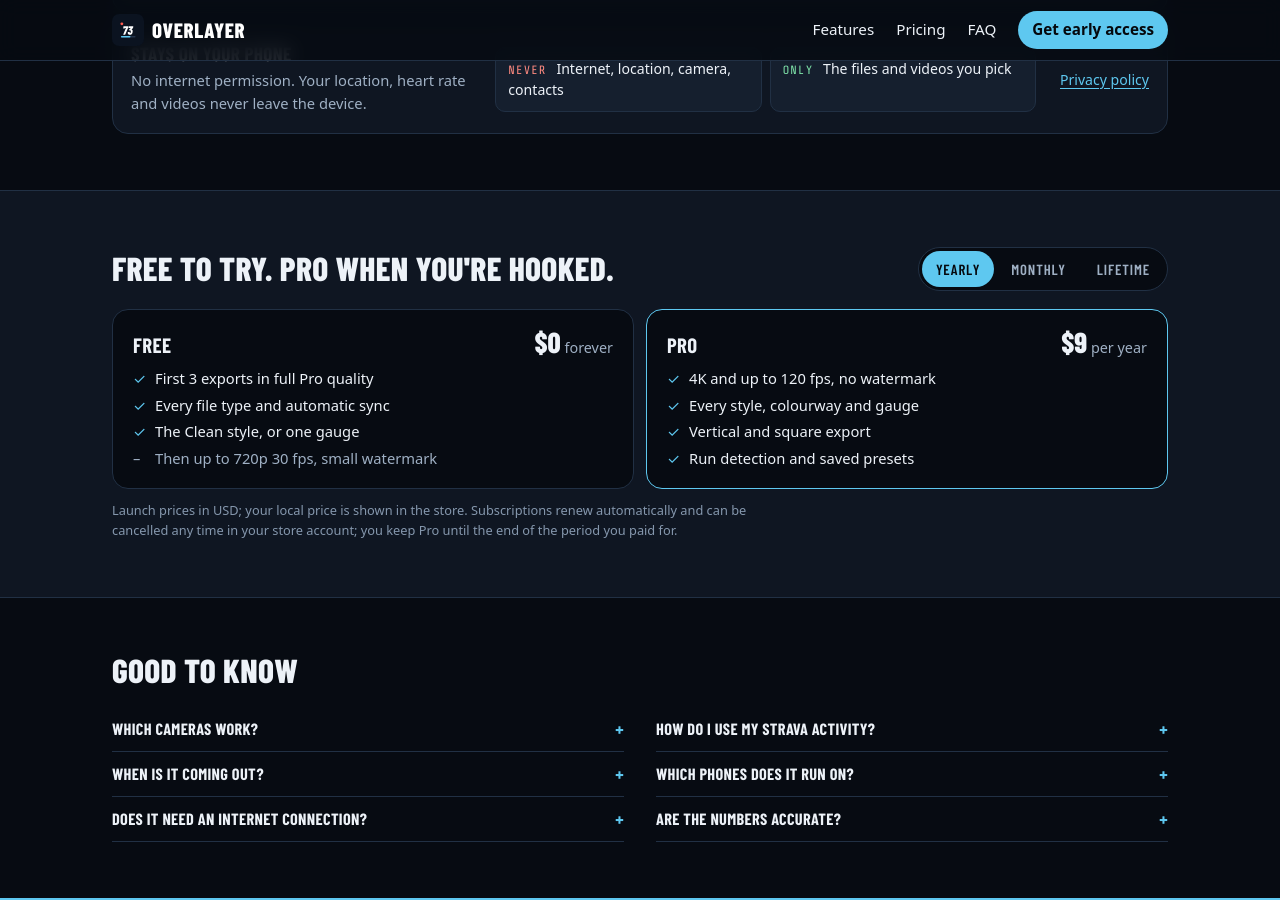
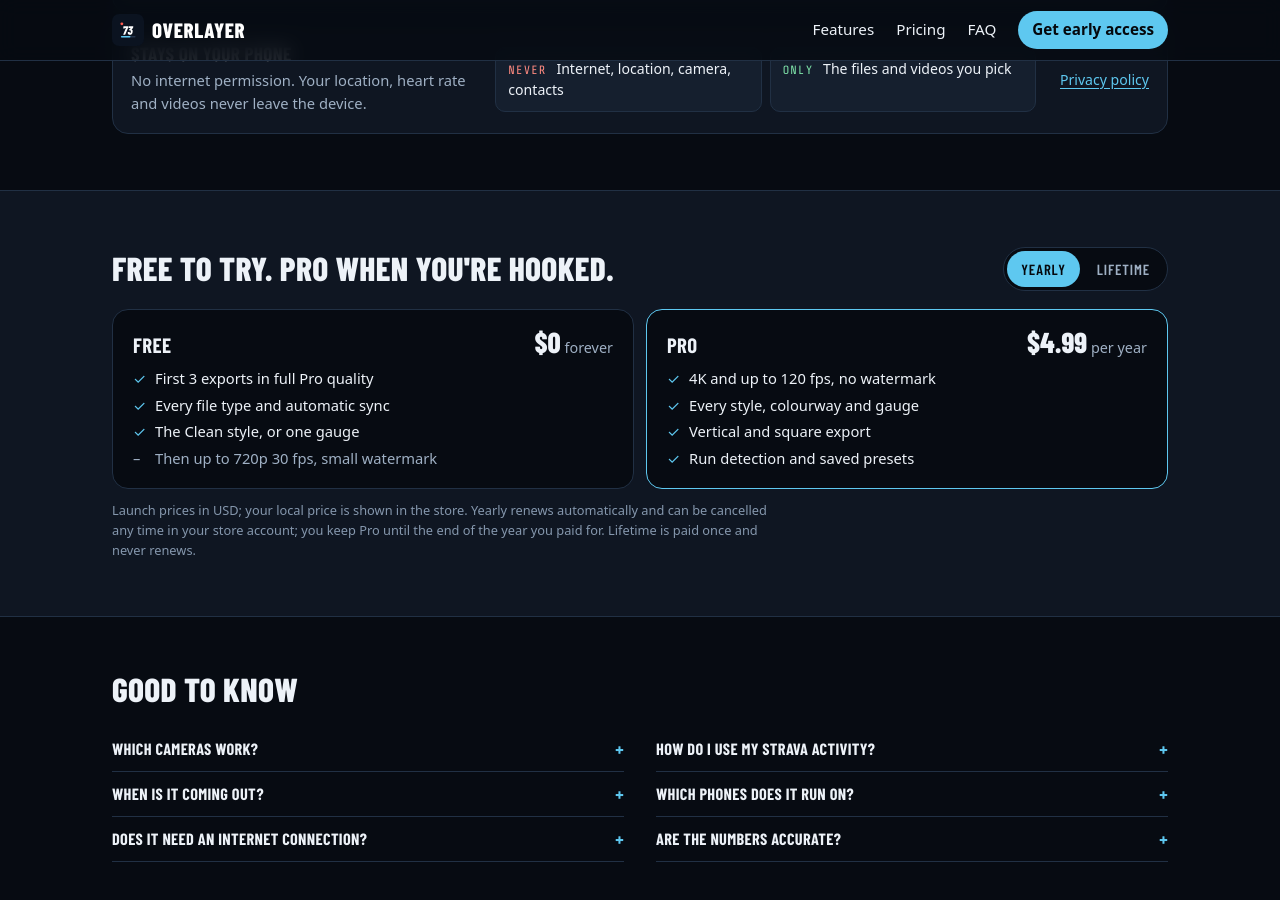
Before and after one commit to brkyk1903/overlayer-site, a Jekyll site: the page index.html, which Jekyll copies as it is, in a window 1280 px wide and 900 px high, scrolled down 1901 px. Built offline with Jekyll 4.4.1, drawn with Linux system fonts in a browser that asks for light colours.

Commit message:
Publish site from overlayer@18585f7

```diff
--- a/assets/site.js
+++ b/assets/site.js
@@ -9,9 +9,8 @@
 
   // Suggested launch prices. Change them here.
   var PRICES = {
-    year: ["$9", "per year"],
-    month: ["$2.99", "per month"],
-    life: ["$15", "one-time"]
+    year: ["$4.99", "per year"],
+    life: ["$7.99", "one-time"]
   };
   var proPrice = document.getElementById("proPrice"), proPer = document.getElementById("proPer");
   var bills = document.querySelectorAll(".billing button");
--- a/index.html
+++ b/index.html
@@ -152,7 +152,6 @@
         <h2>Free to try. Pro when you're hooked.</h2>
         <div class="billing" role="group" aria-label="Pro billing">
           <button type="button" data-bill="year" aria-pressed="true">Yearly</button>
-          <button type="button" data-bill="month" aria-pressed="false">Monthly</button>
           <button type="button" data-bill="life" aria-pressed="false">Lifetime</button>
         </div>
       </div>
@@ -167,7 +166,7 @@
           </ul>
         </div>
         <div class="plan pro">
-          <h3>Pro <span class="price" aria-live="polite"><b id="proPrice">$9</b> <span id="proPer">per year</span></span></h3>
+          <h3>Pro <span class="price" aria-live="polite"><b id="proPrice">$4.99</b> <span id="proPer">per year</span></span></h3>
           <ul>
             <li>4K and up to 120 fps, no watermark</li>
             <li>Every style, colourway and gauge</li>
@@ -176,7 +175,7 @@
           </ul>
         </div>
       </div>
-      <p class="fine">Launch prices in USD; your local price is shown in the store. Subscriptions renew automatically and can be cancelled any time in your store account; you keep Pro until the end of the period you paid for.</p>
+      <p class="fine">Launch prices in USD; your local price is shown in the store. Yearly renews automatically and can be cancelled any time in your store account; you keep Pro until the end of the year you paid for. Lifetime is paid once and never renews.</p>
     </div>
   </section>
 
```
